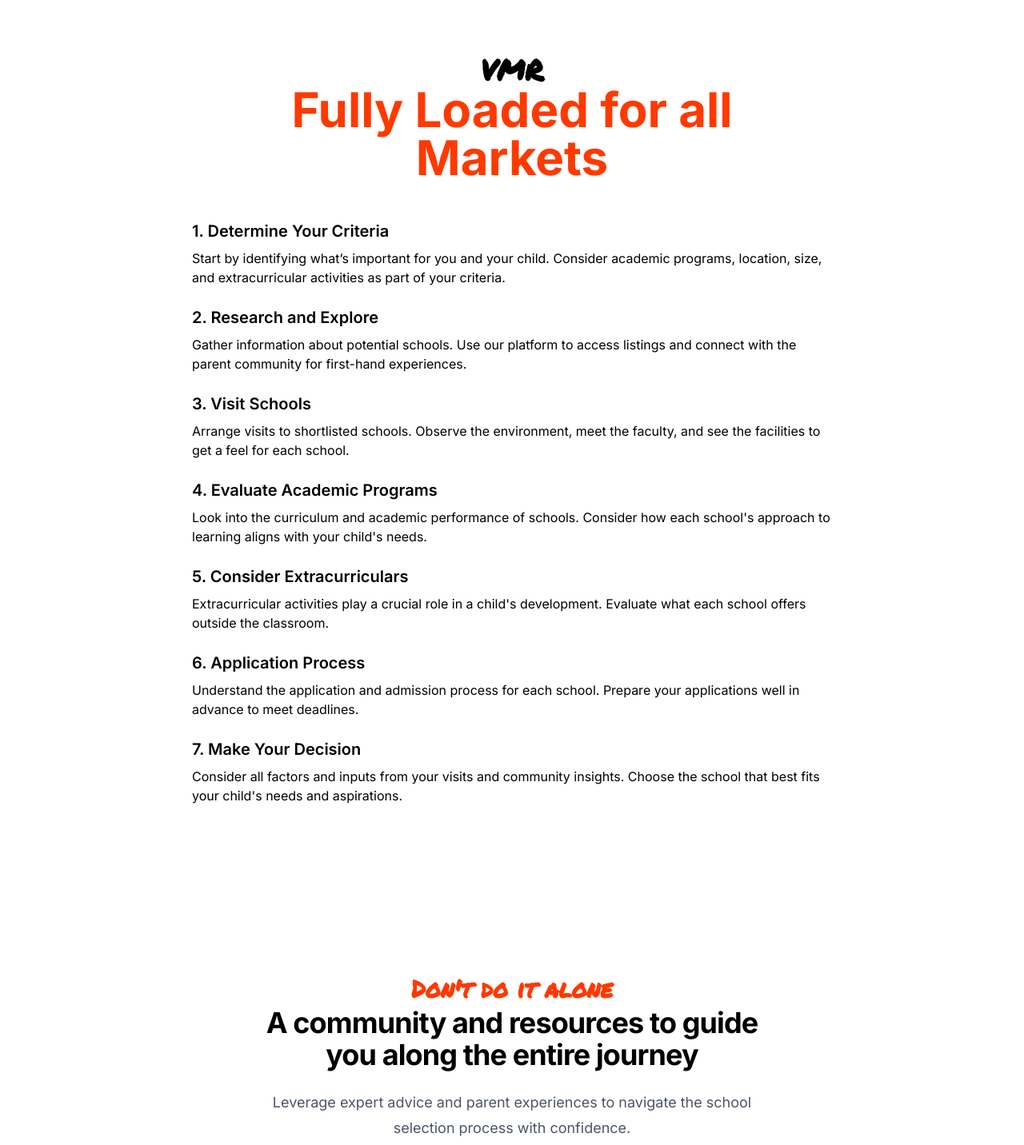
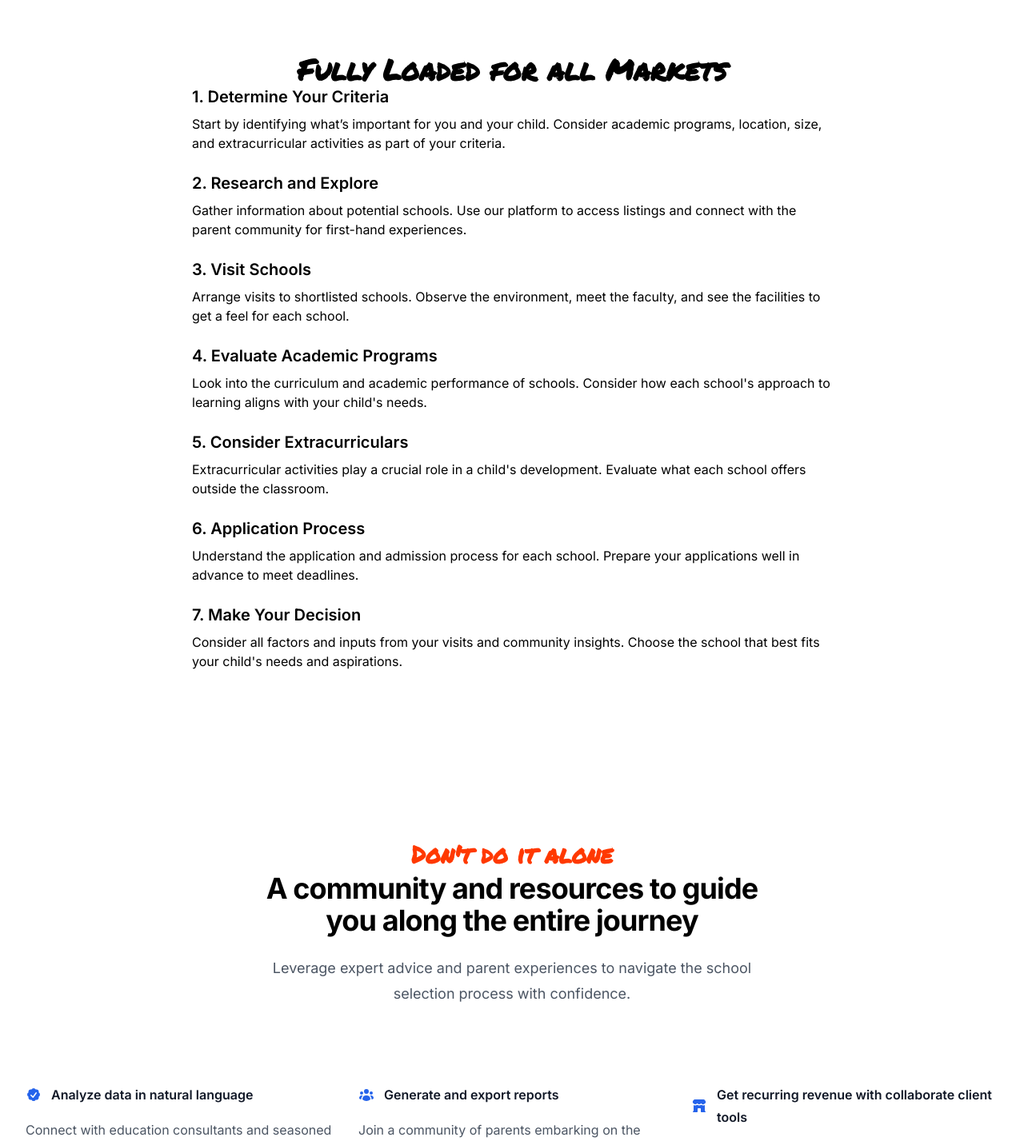
Before and after one commit to neeld3/VisceralMKT, a Next.js app: page / in a window 1280 px wide. Shown: the part 452-1884 px from the top of the page at 80% size. Built offline with nearby package versions, Linux system fonts and the light colour scheme.

Commit message:
Update page.tsx

```diff
--- a/src/app/page.tsx
+++ b/src/app/page.tsx
@@ -3,19 +3,19 @@ import Image from 'next/image';
 import { UserGroupIcon, CheckBadgeIcon, BuildingStorefrontIcon, CursorArrowRaysIcon } from '@heroicons/react/20/solid';
 const features = [
   {
-    name: 'Expert Guidance',
+    name: 'Analyze data in natural language',
     description:
       'Connect with education consultants and seasoned parents who have navigated the school selection process. Get personalized advice to evaluate schools based on your child’s needs and aspirations.',
     icon: CheckBadgeIcon,
   },
   {
-    name: 'Parent Community',
+    name: 'Generate and export reports',
     description:
       'Join a community of parents embarking on the same journey. Share experiences, insights, and receive support. Our forums and discussion groups are invaluable resources for making informed decisions.',
     icon: UserGroupIcon,
   },
   {
-    name: 'School Listings',
+    name: 'Get recurring revenue with collaborate client tools',
     description:
       'Access a comprehensive database of schools, including ratings, programs offered, and extracurricular activities. Use our tools to compare schools and make the best choice for your family.',
     icon: BuildingStorefrontIcon,
@@ -48,8 +48,7 @@ export default function Home() {
               className="mt-8 mx-auto border border-black"
             />
           </div>
-          <h1 className="font-permanent-marker text-4xl font-bold text-center px-6 pt-12">VMR</h1>
-          <h1 className="text-6xl text-custom-color font-bold text-center mb-12 px-6">Fully Loaded for all Markets</h1>
+          <h1 className="font-permanent-marker text-4xl font-bold text-center px-6 pt-12">Fully Loaded for all Markets</h1>
 
           {/* Step 1 */}
           <section className="mb-6">
```
